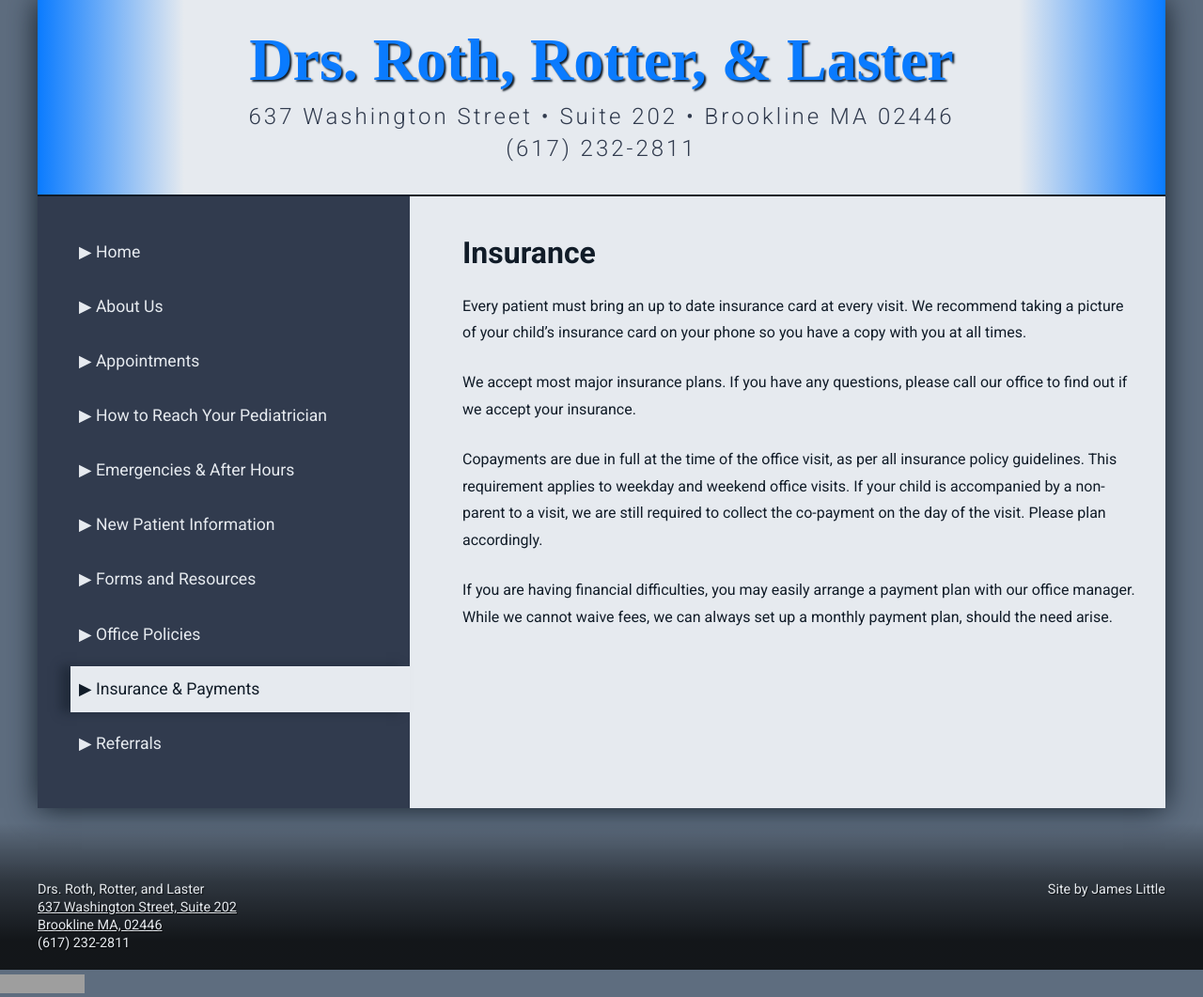
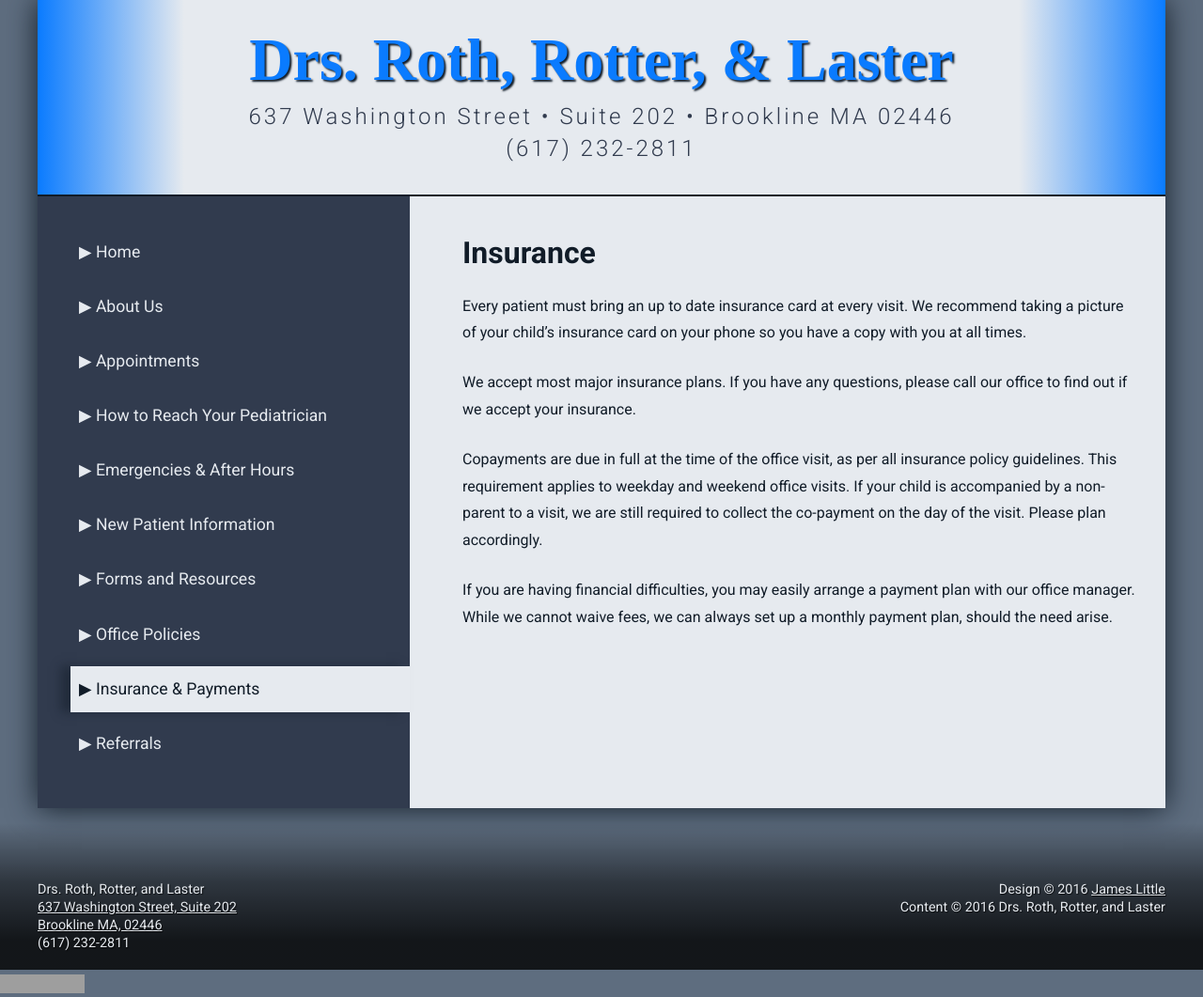
Before and after one commit to jameslittle230/rothrotterlaster, a Jekyll site: the page built from pages/insurance.html, in a window 1280 px wide. Shown: the whole page at 94% size. Built offline with Jekyll 4.4.1, drawn with Linux system fonts in a browser that asks for light colours; nearby versions of some CDN libraries; some web fonts are replaced; comment, search, counter and statistics services are not loaded; grey boxes are pictures that could not be loaded.

Commit message:
Add copyright stuff to footer
Fixes #1 and #5

```diff
--- a/_includes/footer.html
+++ b/_includes/footer.html
@@ -6,7 +6,19 @@
         Brookline MA, 02446</a><br>
         (617) 232-2811</p>
 
-        <p class="page-footer__byline">Site by James Little</p>
+        <p class="page-footer__byline">Design &copy;
+            <script type="text/javascript">
+              document.write(new Date().getFullYear());
+            </script>
+
+            <a href="http://jameslittle.me">James Little</a><br>
+
+            Content &copy;
+            <script type="text/javascript">
+              document.write(new Date().getFullYear());
+            </script>
+            Drs. Roth, Rotter, and Laster
+        </p>
     </div>
 </footer>
 
```
